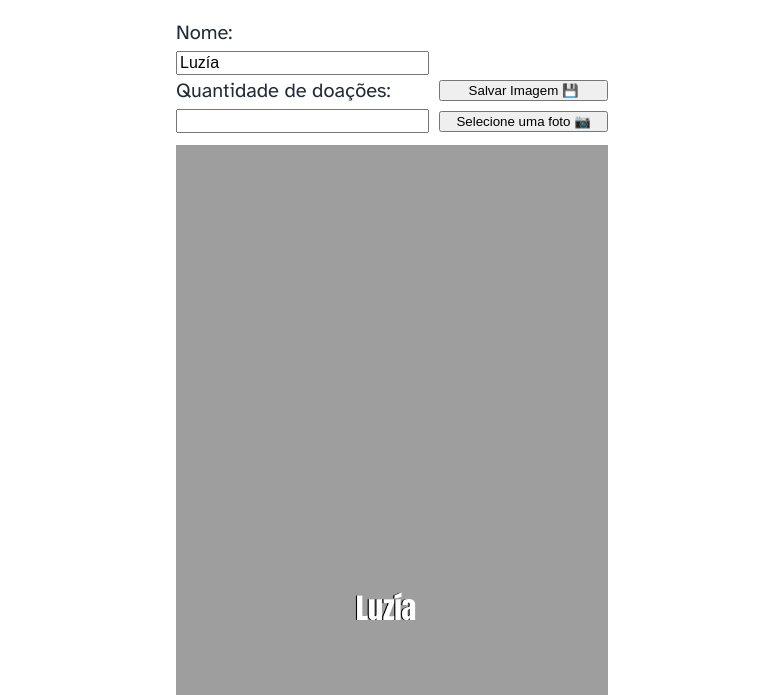
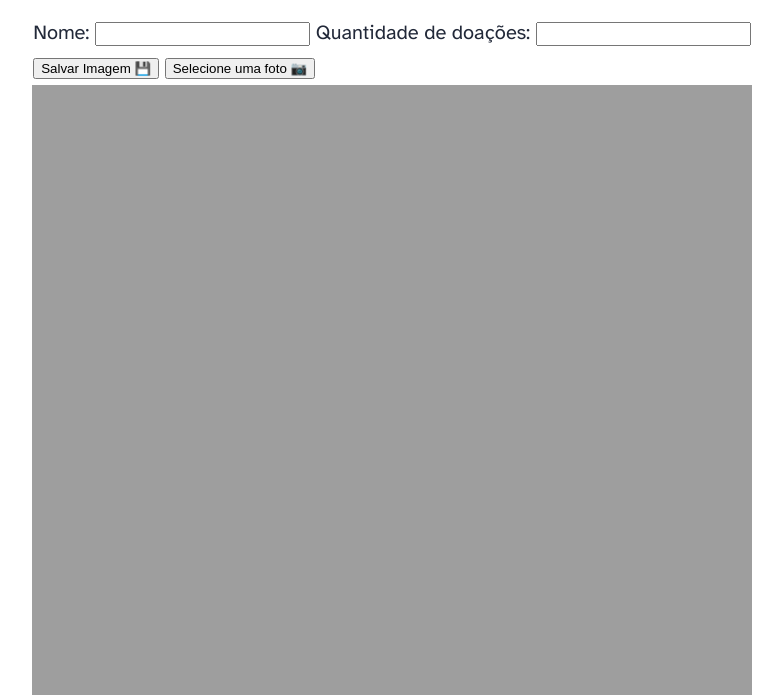
Before and after one commit to gcsolutionsdev/campanhas_do_sangue, an Astro site: page /campanhas_do_sangue/hemoce/para-fazer-a-diferenca-basta-vontade-para-se-doar in a window 1280 px wide. Shown: the part 1005-1700 px from the top of the page, without its empty margins (248-1031 px from the left). Built offline with nearby package versions, Linux system fonts and the light colour scheme; Astro itself is replaced by a stand-in of ours.

Commit message:
fix: upserting code to only 1 canva html element

```diff
--- /dev/null
+++ b/src/components/ImageCreateOverlay2.astro
@@ -0,0 +1,257 @@
+---
+const { src, config } = Astro.props;
+import "../styles/global.css";
+const canShare = typeof navigator !== "undefined" && navigator.share;
+---
+
+<!-- Fontes -->
+<link
+  href="https://fonts.googleapis.com/css2?family=Epilogue:ital,wght@0,600;1,600&family=Josefin+Sans&family=Poppins&display=swap"
+  rel="stylesheet"
+/>
+<link
+  href="https://fonts.googleapis.com/css2?family=Anton&display=swap"
+  rel="stylesheet"
+/>
+
+<section class="action-panel">
+  <div class="inputs">
+    <label for="name">Nome: </label>
+    <input type="text" id="name" />
+    <label for="doacoes">Quantidade de doações:</label>
+    <input type="number" id="doacoes" maxlength="3" />
+  </div>
+
+  <div class="buttons">
+    <button class="save">Salvar Imagem 💾</button>
+    <button>
+      <label for="imageInput" class="custom-image-upload">
+        Selecione uma foto 📷
+      </label>
+    </button>
+
+    {canShare && <button class="share">Compartilhar Imagem 🔗</button>}
+
+    <input
+      type="file"
+      id="imageInput"
+      class="imageInput"
+      accept="image/*"
+      style="display: none;"
+    />
+  </div>
+</section>
+
+<section>
+  <canvas
+    width="720"
+    height="1280"
+    id="mainCanvas"
+    data-src={src}
+    data-options={JSON.stringify(config)}></canvas>
+</section>
+
+<script defer="">
+  const mainCanvas = document.querySelector("canvas#mainCanvas");
+  const context = mainCanvas.getContext("2d");
+
+  const options = JSON.parse(mainCanvas.dataset.options ?? "{}");
+  const baseImage = new Image();
+  baseImage.src = mainCanvas.dataset.src;
+
+  baseImage.addEventListener("load", () => {
+    context.clearRect(0, 0, mainCanvas.width, mainCanvas.height);
+    context.save();
+    function draw() {
+      context.drawImage(baseImage, 0, 0, mainCanvas.width, mainCanvas.height);
+      document
+        .querySelector('input[type="file"]')
+        .addEventListener("change", ({ target }) => {
+          const file = target.files[0];
+          const reader = new FileReader();
+          const photo = new Image();
+
+          if (!file || !file?.type?.startsWith?.("image/")) {
+            return;
+          }
+
+          reader.addEventListener("load", (e) => {
+            photo.src = String(e.target?.result);
+            photo.onload = () => {
+              const aspect = mainCanvas.width / mainCanvas.height;
+              const photoAspect = photo.width / photo.height;
+
+              let drawWidth, drawHeight, offsetX, offsetY;
+
+              if (aspect > photoAspect) {
+                drawWidth = mainCanvas.width;
+                drawHeight = mainCanvas.width / photoAspect;
+                offsetY = (mainCanvas.height - drawHeight) / 2;
+                offsetX = 0;
+              } else {
+                drawHeight = mainCanvas.height;
+                drawWidth = mainCanvas.height * photoAspect;
+                offsetX = (mainCanvas.width - drawWidth) / 2;
+                offsetY = 0;
+              }
+              const oldWidth = photo.width;
+              photo.width = 1080;
+              photo.height = (1080 / oldWidth) * photo.height;
+
+              if (photo.height < 1080) {
+                const oldHeight = photo.height;
+                photo.height = 1080;
+                photo.width = (1080 / oldHeight) * photo.width;
+              }
+              context.drawImage(photo, offsetX, offsetY, drawWidth, drawHeight);
+              draw();
+            };
+
+            if (file) {
+              reader.readAsDataURL(file);
+            }
+          }, false);
+
+          reader.readAsDataURL(file);
+        }, {
+          once: true
+        });
+    }
+    draw();
+  }, {
+    once: true
+  });
+  const inputs = document.querySelectorAll("input");
+
+  // Define as configurações de fonte do input
+  function setFontByMaxWidth(maxWidth, fontSize = 1, element) {
+    if (options.modifier) {
+      element.value = element.value[options.modifier]?.() ?? element.value;
+
+      console.log(options.modifier);
+    }
+    const widthToCompare = context.measureText(element.value.trim()).width;
+    context.fillStyle = options.fillStyle;
+    if (widthToCompare == 0) {
+      context.font =
+        (options.textStyle ? options.textStyle + " " : "") +
+        options.defaultFontSize +
+        " px " +
+        options.font;
+      return;
+    }
+    context.font =
+      (options.textStyle ? options.textStyle + " " : "") +
+      fontSize +
+      "px " +
+      options.font;
+    if (fontSize >= options.maxCompareFontSize) return;
+    if (widthToCompare < maxWidth) {
+      setFontByMaxWidth(maxWidth, fontSize + 1, element);
+    }
+  }
+
+  const textState = {
+    nome: { value: "", textY: options.textY, color: options.fillStyle },
+    donations: { value: "", textY: options.textY + 60, color: "#e29b00" },
+  };
+
+  function drawText(event) {
+    if (event.target === inputs[0]) {
+      textState.nome.value = event.target.value;
+    } else if (event.target === inputs[1]) {
+      textState.donations.value = event.target.value;
+    }
+
+    context.clearRect(0, 0, mainCanvas.width, mainCanvas.height);
+    context.drawImage(baseImage, 0, 0, mainCanvas.width, mainCanvas.height);
+
+    function drawSavedText(text, localOptions, style) {
+      context.save();
+      context.translate(options.squareX, options.squareY);
+      context.textBaseline = options.textBaseline;
+
+      if (context.textBaseline != "middle") {
+        setFontByMaxWidth(options.maxFontSize, 1, event.target);
+      } else {
+        context.font =
+          (options.textStyle ? options.textStyle + " " : "") +
+          options.defaultFontSize +
+          "px " +
+          options.font;
+      }
+
+      let value = structuredClone(text.value);
+
+      if (localOptions.prefix) {
+        value = localOptions.prefix + value;
+      }
+      if (localOptions.sufix) {
+        value += localOptions.sufix;
+      }
+
+      if (text === textState.donations) {
+        if (+value > 1) {
+          value = value + " Doações";
+        } else if (+value === 1) {
+          value = value + " Doação";
+        }
+      }
+
+      const width = context.measureText(value.trim()).width;
+
+      if (localOptions.useWidth?.X) {
+        localOptions.textX = -width / localOptions.textX;
+
+        // Eixo X da sombra
+        if (localOptions.shadow?.textX) {
+          // localOptions.shadow.textX = -width / localOptions.shadow.textX;
+          context.shadowOffsetX = localOptions.shadow.textX;
+        }
+      }
+
+      if (localOptions.useWidth?.Y) {
+        localOptions.textY = -width / localOptions.textY;
+
+        //  Eixo Y da sombra
+        if (localOptions.shadow?.textY) {
+          context.shadowOffsetY = localOptions.shadow.textY;
+        }
+      }
+
+      // Cor da "Sombra"
+      if (localOptions.shadow) {
+        // context.fillStyle = localOptions.shadow.fillStyle;
+
+        context.shadowColor = localOptions.shadow.fillStyle;
+        // context.fillText(value, -width / 2 + 10, text.textY + 10);
+      }
+      context.shadowBlur = localOptions.blur;
+
+      context.fillStyle = style;
+      context.fillText(value.trim(), localOptions.textX, text.textY);
+      context.restore();
+    }
+
+    drawSavedText(
+      textState.nome,
+      structuredClone(options),
+      textState.nome.color
+    );
+    drawSavedText(
+      textState.donations,
+      structuredClone(options),
+      textState.donations.color
+    );
+  }
+
+  inputs.forEach((input) => {
+    input.addEventListener("keyup", drawText);
+  });
+
+</script>
+<p>
+  Feito com carinho por <a href="https://github.com/Carloss-Dev" target="_blank"
+    >Carlos Cavalcante</a
+  >
+</p>
--- a/src/content/hemoce/para-fazer-a-diferenca-basta-vontade-para-se-doar.mdx
+++ b/src/content/hemoce/para-fazer-a-diferenca-basta-vontade-para-se-doar.mdx
@@ -6,13 +6,13 @@ heroImage: "/campanhas_do_sangue/campanha2024.png"
 favicon: "/campanhas_do_sangue/hemoce-favicon.png"
 ---
 
-import ImageCreateOverlay from "../../components/ImageCreateOverlay.astro";
+import ImageCreateOverlay2 from "../../components/ImageCreateOverlay2.astro";
 
-<ImageCreateOverlay
+<ImageCreateOverlay2
   src="/campanhas_do_sangue/MOLDURA-HEMOCE-2.png"
   config={{
     // cocogoose com erro em números
-    font: " Anton",
+    font: "Anton",
     defaultFontSize: 50,
     textBaseline: "middle",
     fillStyle: "white",
@@ -34,4 +34,4 @@ import ImageCreateOverlay from "../../components/ImageCreateOverlay.astro";
     prefix: null,
     sufix: null,
   }}
-></ImageCreateOverlay>
+></ImageCreateOverlay2>
```
Also changed, not shown: public/base-2.png (added).
